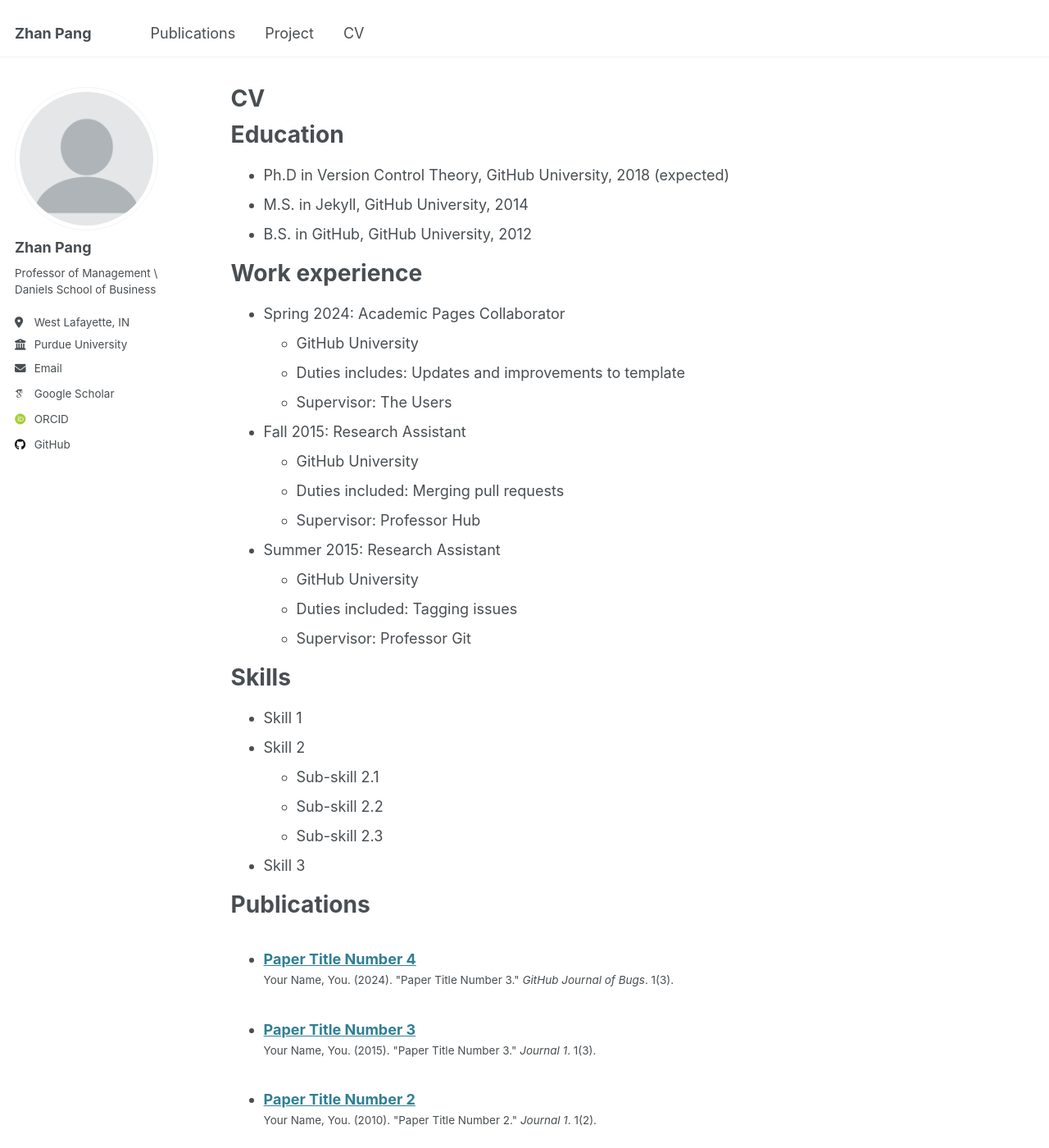
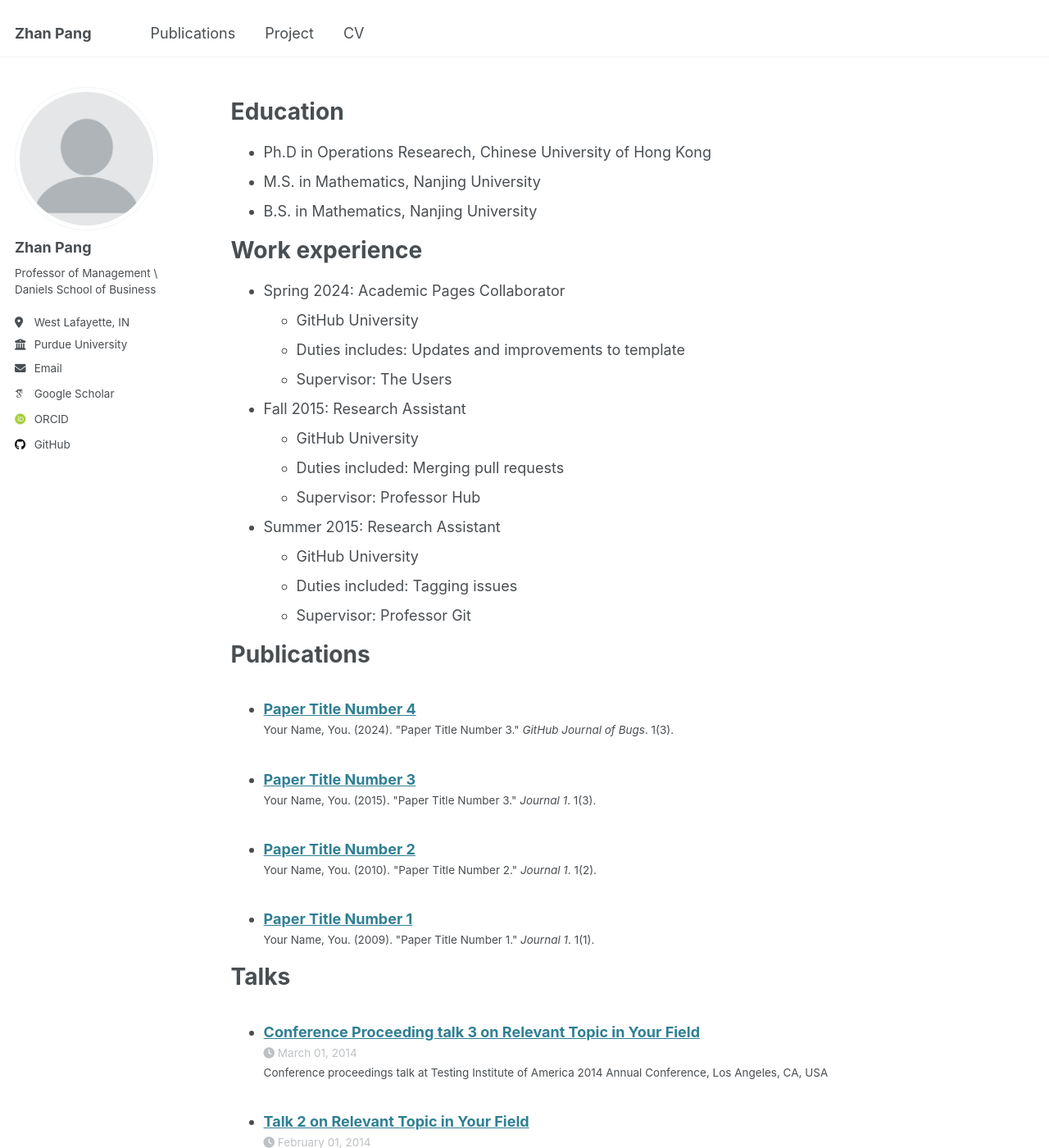
Before and after one commit to panalyticslab/panalyticslab.github.io, a Jekyll site: the page built from _pages/cv.md, in a window 1280 px wide and 1400 px high. Shown: the whole window at 82% size. Built offline with Jekyll 4.4.1, drawn with Linux system fonts in a browser that asks for light colours; some web fonts are replaced.

Commit message:
Update cv.md

```diff
--- a/_pages/cv.md
+++ b/_pages/cv.md
@@ -1,6 +1,6 @@
 ---
 layout: archive
-title: "CV"
+title: ""
 permalink: /cv/
 author_profile: true
 redirect_from:
@@ -11,9 +11,9 @@ redirect_from:
 
 Education
 ======
-* Ph.D in Version Control Theory, GitHub University, 2018 (expected)
-* M.S. in Jekyll, GitHub University, 2014
-* B.S. in GitHub, GitHub University, 2012
+* Ph.D in Operations Researech, Chinese University of Hong Kong
+* M.S. in Mathematics, Nanjing University
+* B.S. in Mathematics, Nanjing University
 
 Work experience
 ======
@@ -31,15 +31,6 @@ Work experience
   * GitHub University
   * Duties included: Tagging issues
   * Supervisor: Professor Git
-
-Skills
-======
-* Skill 1
-* Skill 2
-  * Sub-skill 2.1
-  * Sub-skill 2.2
-  * Sub-skill 2.3
-* Skill 3
 
 Publications
 ======
```
